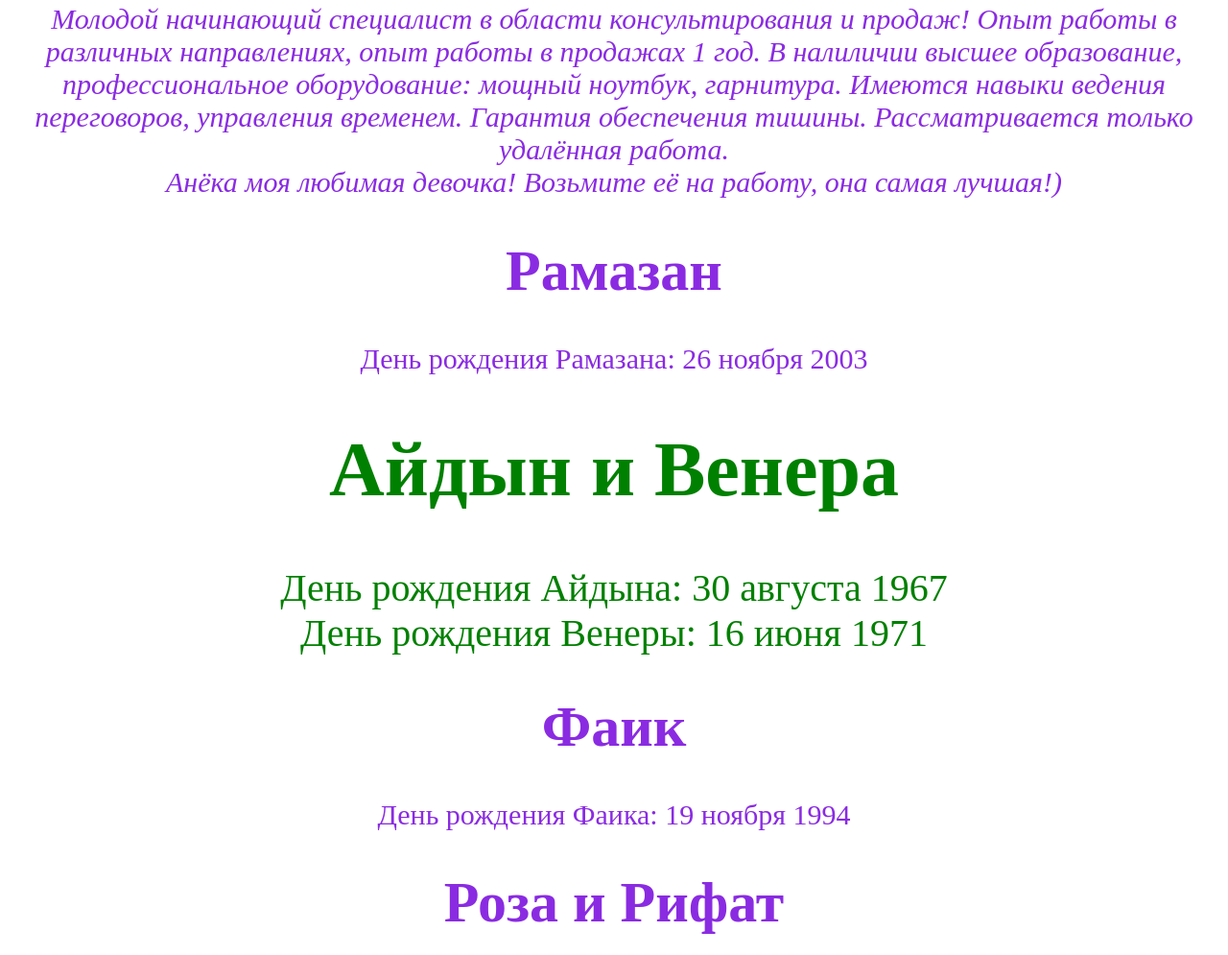
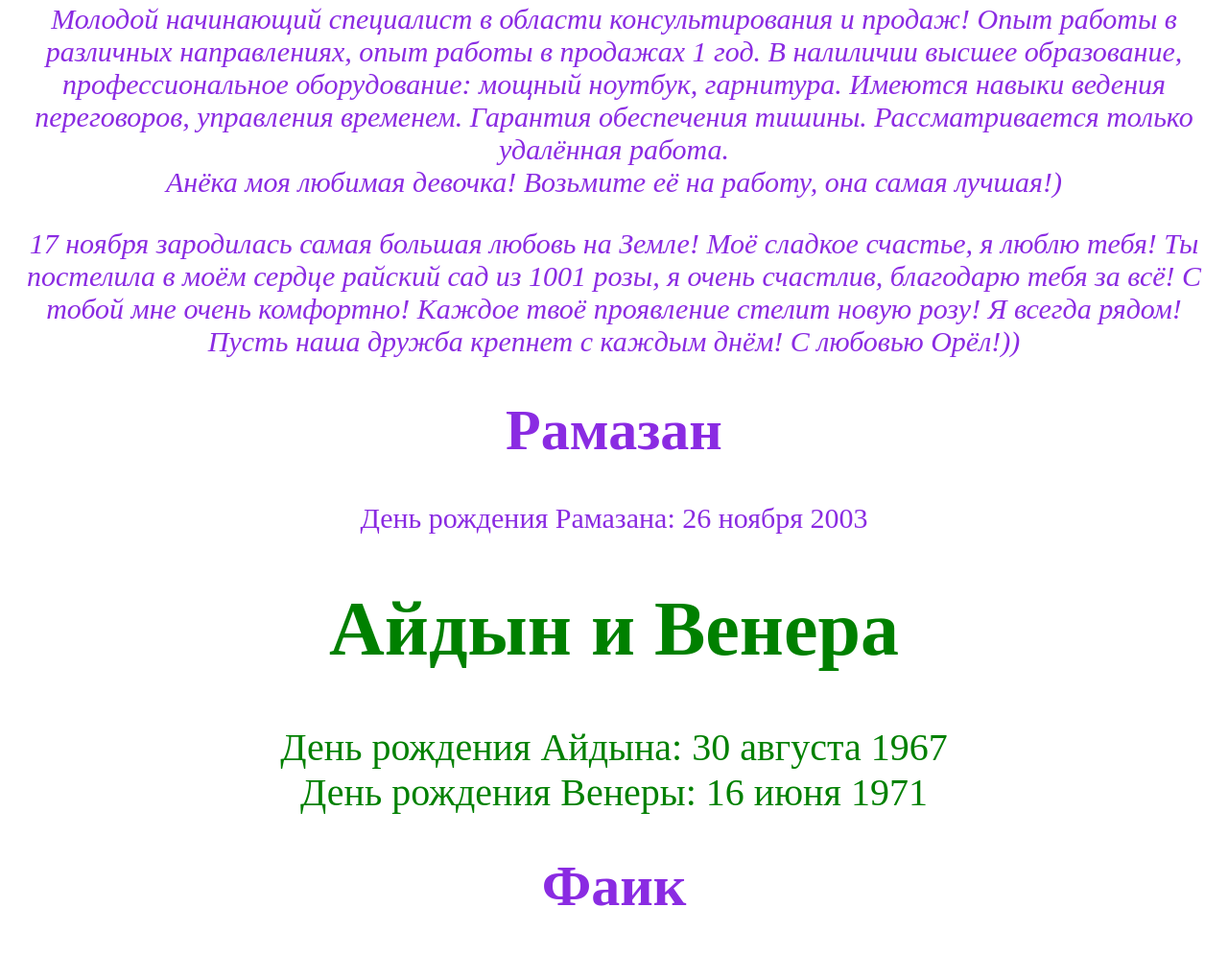
Before and after one commit to Champ112001/education, a plain HTML site: page for my love.html in a window 1280 px wide. Shown: the part 993-1988 px from the top of the page at 96% size. Drawn offline with Linux system fonts and the light colour scheme.

Commit message:
Family var2x!))

```diff
--- a/for my love.html
+++ b/for my love.html
@@ -69,6 +69,9 @@
                     <p>
                         Молодой начинающий специалист в области консультирования и продаж! Опыт работы в различных направлениях, опыт работы в продажах 1 год. В налиличии высшее образование, профессиональное оборудование: мощный ноутбук, гарнитура. Имеются навыки ведения переговоров, управления временем. Гарантия обеспечения тишины. Рассматривается только удалённая работа. <br>
                         Анёка моя любимая девочка! Возьмите её на работу, она самая лучшая!)
+                    </p>
+                    <p>
+                        17 ноября зародилась самая большая любовь на Земле! Моё сладкое счастье, я люблю тебя! Ты постелила в моём сердце райский сад из 1001 розы, я очень счастлив, благодарю тебя за всё! С тобой мне очень комфортно! Каждое твоё проявление стелит новую розу! Я всегда рядом! Пусть наша дружба крепнет с каждым днём! С любовью Орёл!))
                     </p>
                     </em>
                 </div>
```
